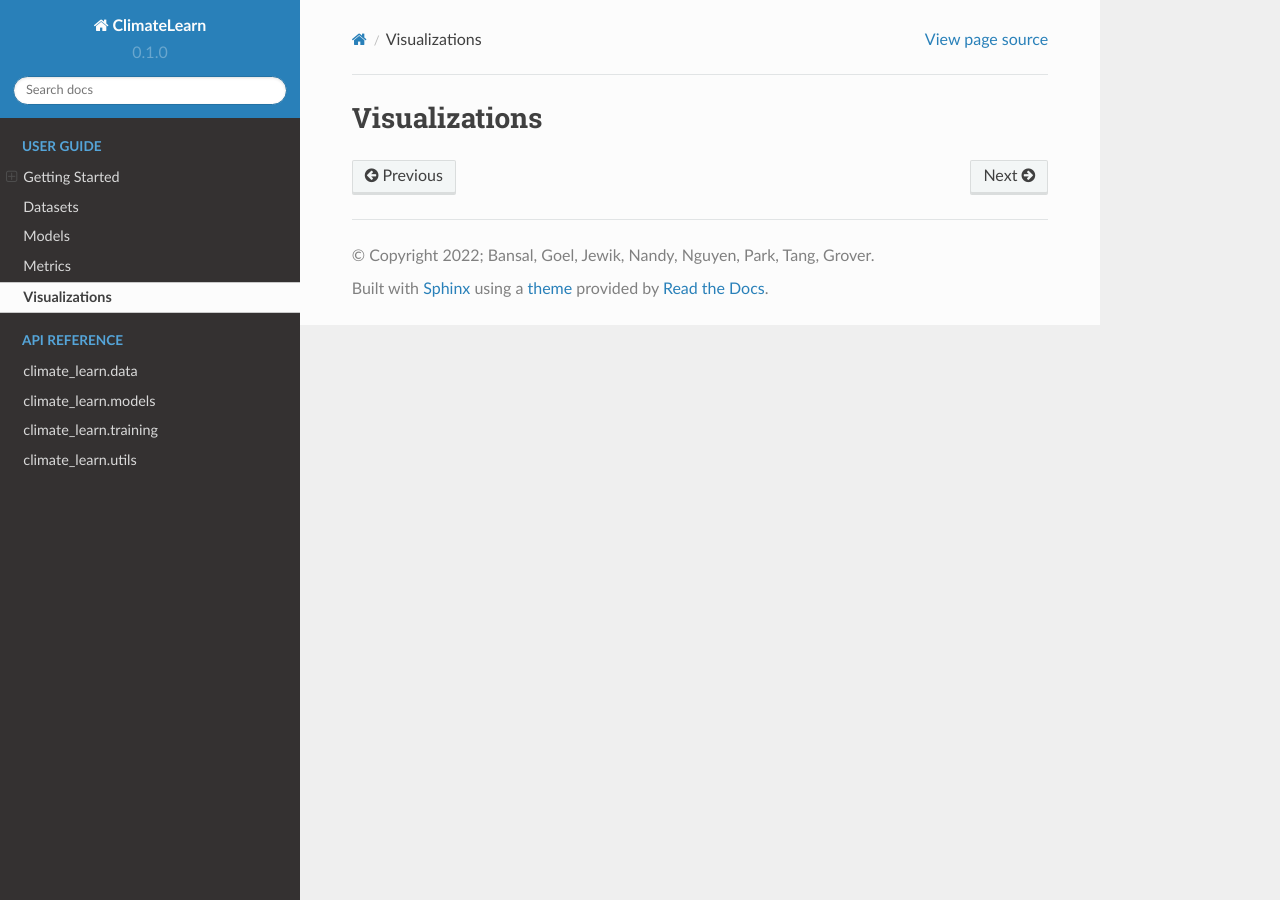
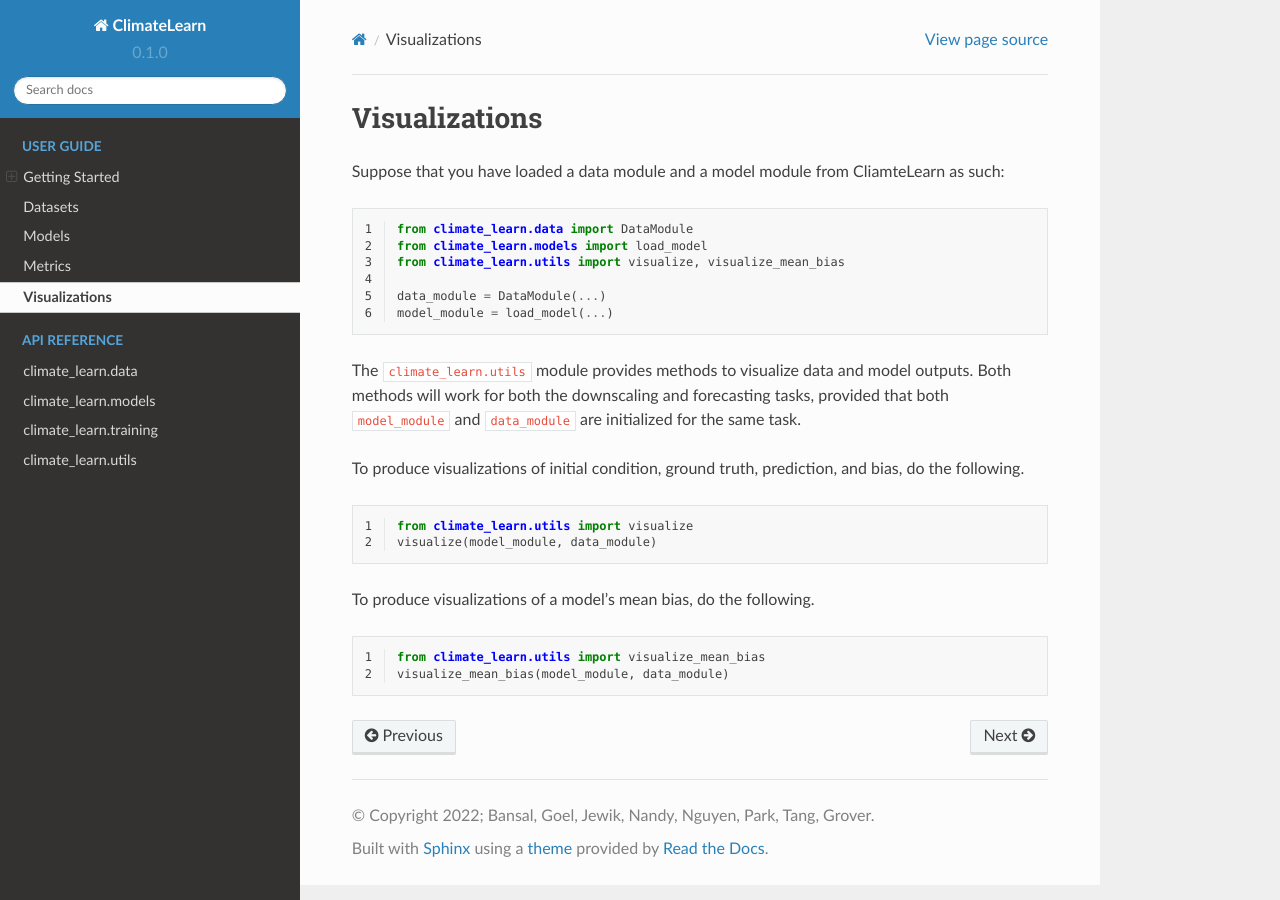
Before and after one commit to aditya-grover/climate-learn, a Sphinx documentation site: the page built from docs/source/user-guide/visualizations.rst, in a window 1280 px wide. Built offline with Sphinx 7.4.7 and the Read the Docs theme 2.0.0, drawn with Linux system fonts in a browser that asks for light colours.

Commit message:
Added visualization code and doc starter

```diff
--- a/docs/source/user-guide/visualizations.rst
+++ b/docs/source/user-guide/visualizations.rst
@@ -1,2 +1,37 @@
 Visualizations
 ==============
+
+Suppose that you have loaded a data module and a model module from CliamteLearn
+as such:
+
+.. code-block:: python
+    :linenos:
+
+    from climate_learn.data import DataModule
+    from climate_learn.models import load_model
+    from climate_learn.utils import visualize, visualize_mean_bias
+
+    data_module = DataModule(...)
+    model_module = load_model(...)
+
+The ``climate_learn.utils`` module provides methods to visualize data and model
+outputs. Both methods will work for both the downscaling and forecasting tasks,
+provided that both ``model_module`` and ``data_module`` are initialized for the
+same task.
+
+To produce visualizations of initial condition, ground truth, prediction, and
+bias, do the following.
+
+.. code-block:: python
+    :linenos:
+
+    from climate_learn.utils import visualize
+    visualize(model_module, data_module)
+
+To produce visualizations of a model's mean bias, do the following.
+
+.. code-block:: python
+    :linenos:
+
+    from climate_learn.utils import visualize_mean_bias
+    visualize_mean_bias(model_module, data_module)
```
Also changed, not shown: 2 other files.
